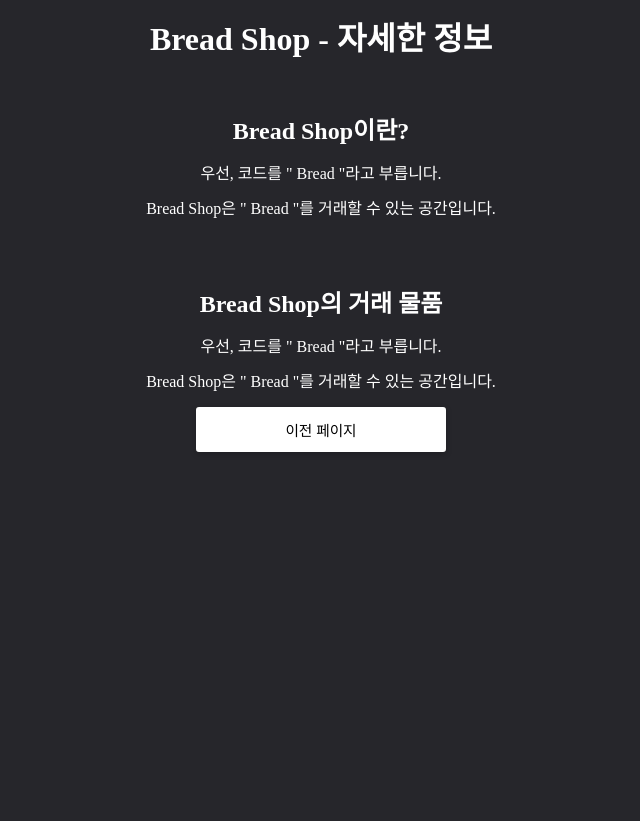
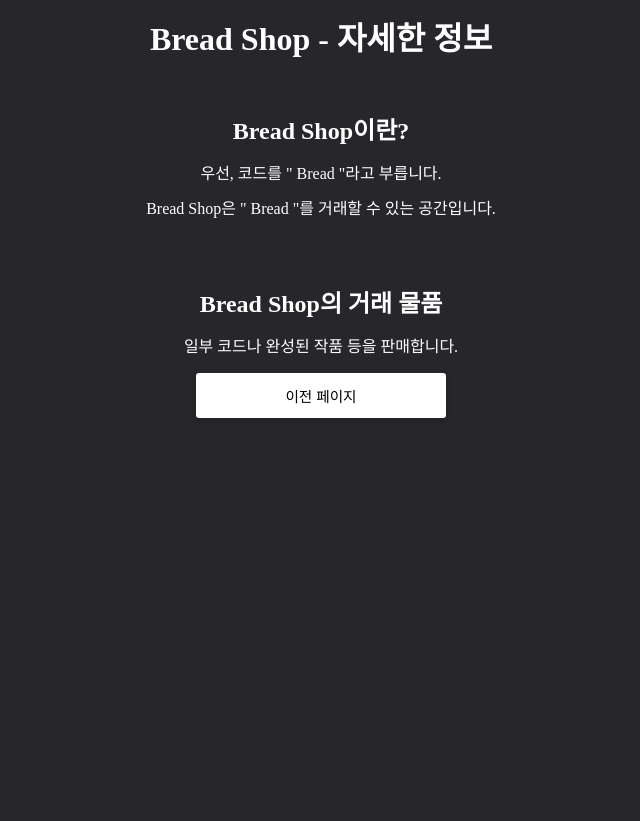
Before and after one commit to rhwldns/Bread_Shop, a Python web app: template templates/desc.html in a window 1280 px wide. Shown: the whole page, without its empty margins (327-967 px from the left). Run offline with Jinja, Linux system fonts and the light colour scheme; the template is opened without the code that fills it, so the values that code supplies are empty.

Commit message:
feat: overflow hidden (del scroll)

```diff
--- a/index.html
+++ b/index.html
@@ -14,7 +14,6 @@
         width: 100%;
         height: 100%;
         text-align: center;
-        content-align: center;
         line-height: 1.15;
         }
 
@@ -70,7 +69,7 @@
 
     </style>
 </head>
-<body>
+<body style="overflow:hidden;"> <!-- 스크롤 없애는 코드, 삭제 금지-->
 
     <div class='text'>
         <h1>Bread Shop - 메인 페이지</h1>
--- a/templates/desc.html
+++ b/templates/desc.html
@@ -68,7 +68,7 @@
 
     </style>
 </head>
-<body>
+<body style="overflow:hidden;"> <!-- 스크롤 없애는 코드, 삭제 금지-->
     <div class='text'>
         <h1>Bread Shop - 자세한 정보</h1>
     </div>
@@ -86,8 +86,7 @@
 
     <div class='text'>
         <h2>Bread Shop의 거래 물품</h2>
-        <p>우선, 코드를 " Bread "라고 부릅니다.</p>
-        <p>Bread Shop은 " Bread "를 거래할 수 있는 공간입니다.</p>
+        <p>일부 코드나 완성된 작품 등을 판매합니다.</p>
     </div>
 
     <div class="wrapper-buttons">
```
